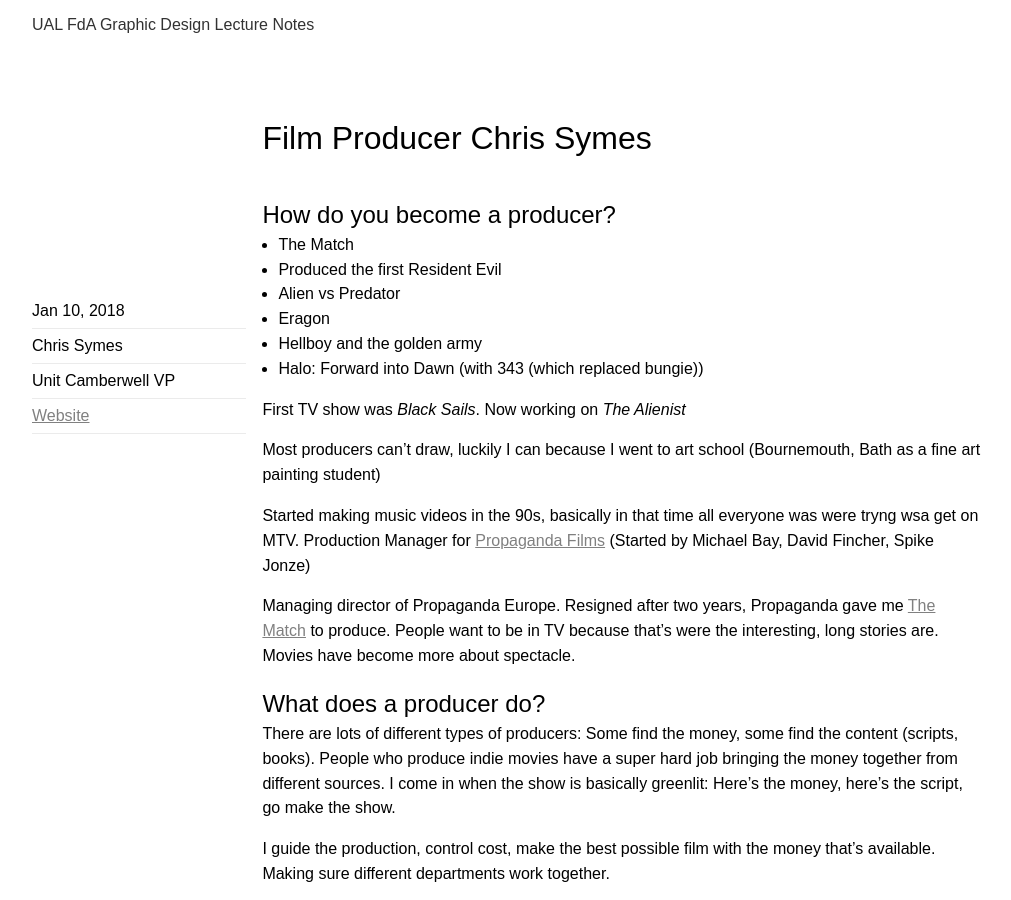
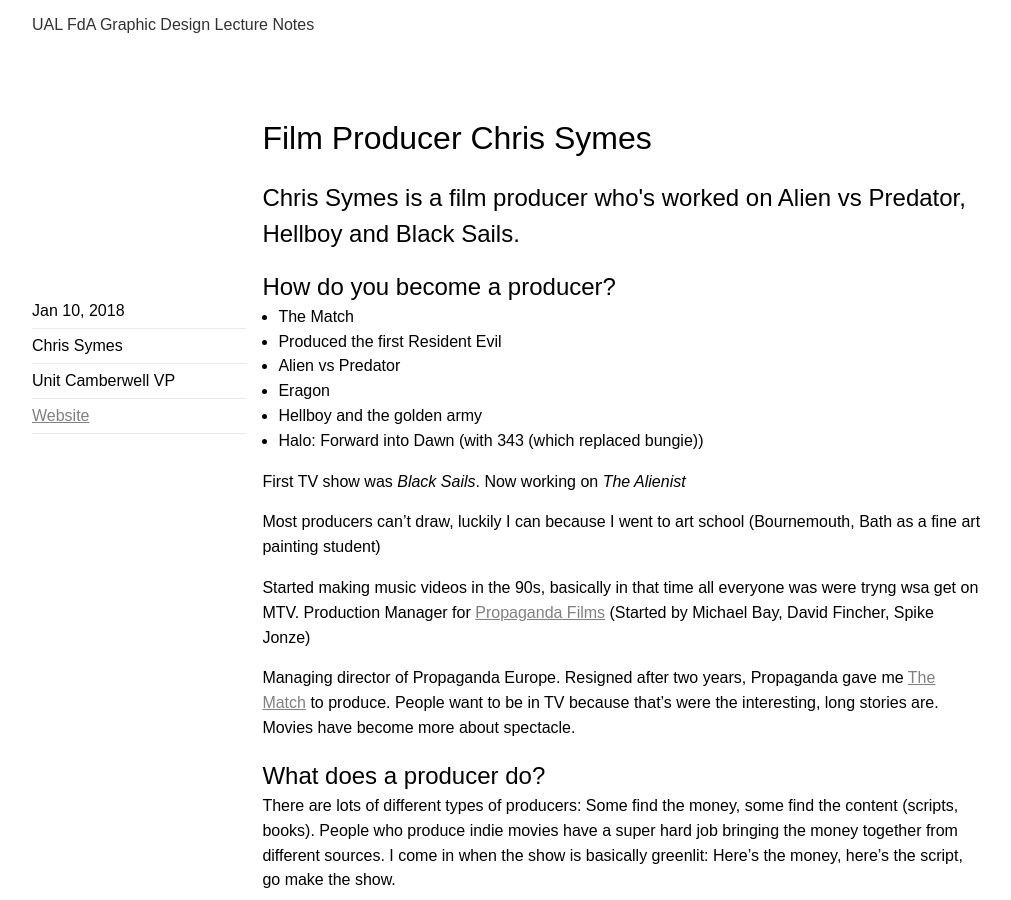
Before and after one commit to awesomephant/notes, a Jekyll site: the page built from _posts/2018-01-10-chris-symes.md, in a window 1280 px wide and 900 px high. Shown: the whole window, without its empty margins (32-1043 px from the left). Built offline with Jekyll 4.4.1, drawn with Linux system fonts in a browser that asks for light colours; nearby versions of some CDN libraries.

Commit message:
Add meta data

```diff
--- a/_posts/2018-01-10-chris-symes.md
+++ b/_posts/2018-01-10-chris-symes.md
@@ -4,9 +4,9 @@
 date: 2018-01-10 10:30:00
 teacher: "Chris Symes"
 unit: 'Camberwell VP'
-abstract: ""
+abstract: "Chris Symes is a film producer who's worked on Alien vs Predator, Hellboy and Black Sails."
 website: ""
-thumb: ""
+thumb: "http://www.maxkoehler.com/notes/assets/black-sails-set.jpg"
 ---
 
 ## How do you become a producer?
```
